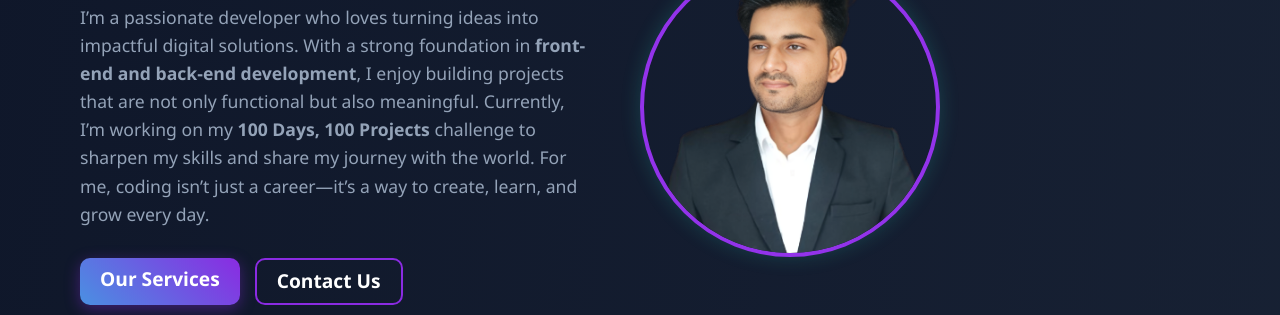
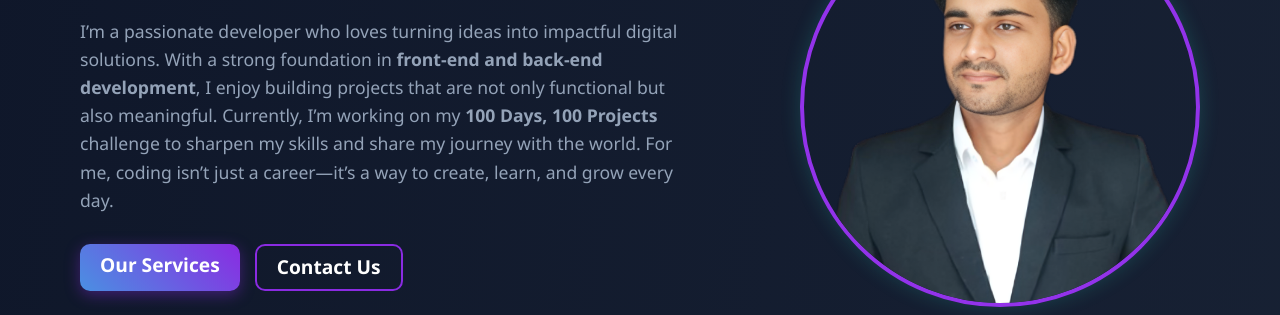
Before and after one commit to Tejesh-dev/tejeshportfolio, a plain HTML site: page portfolio.html in a window 1280 px wide. Shown: the part 318-633 px from the top of the page. Drawn offline with nearby package versions, Linux system fonts and the light colour scheme.

Commit message:
Update portfolio.html

```diff
--- a/portfolio.html
+++ b/portfolio.html
@@ -233,9 +233,14 @@
 
         .hero-content {
             display: flex;
-            flex-direction: column;
             align-items: center;
+            justify-content: space-between;
+            /* 👈 Two-column spacing */
             gap: 50px;
+            /* spacing between text & image */
+            width: 100%;
+            max-width: 1200px;
+            margin: auto;
         }
 
         .hero-text {
@@ -356,8 +361,8 @@
         }
 
         .profile-image {
-            width: 300px;
-            height: 300px;
+            width: 400px;
+            height: 400px;
             border-radius: 50%;
             overflow: hidden;
             border: 4px solid var(--primary-color);
```
